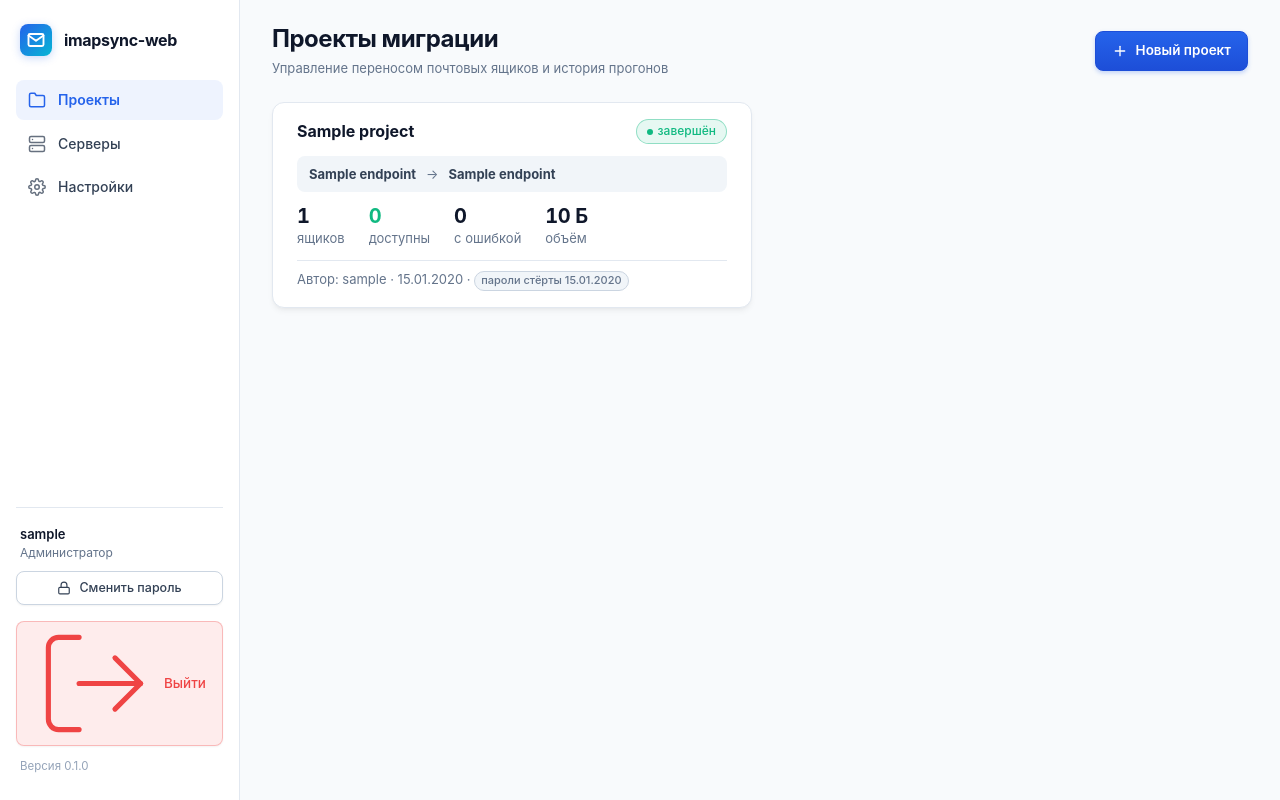
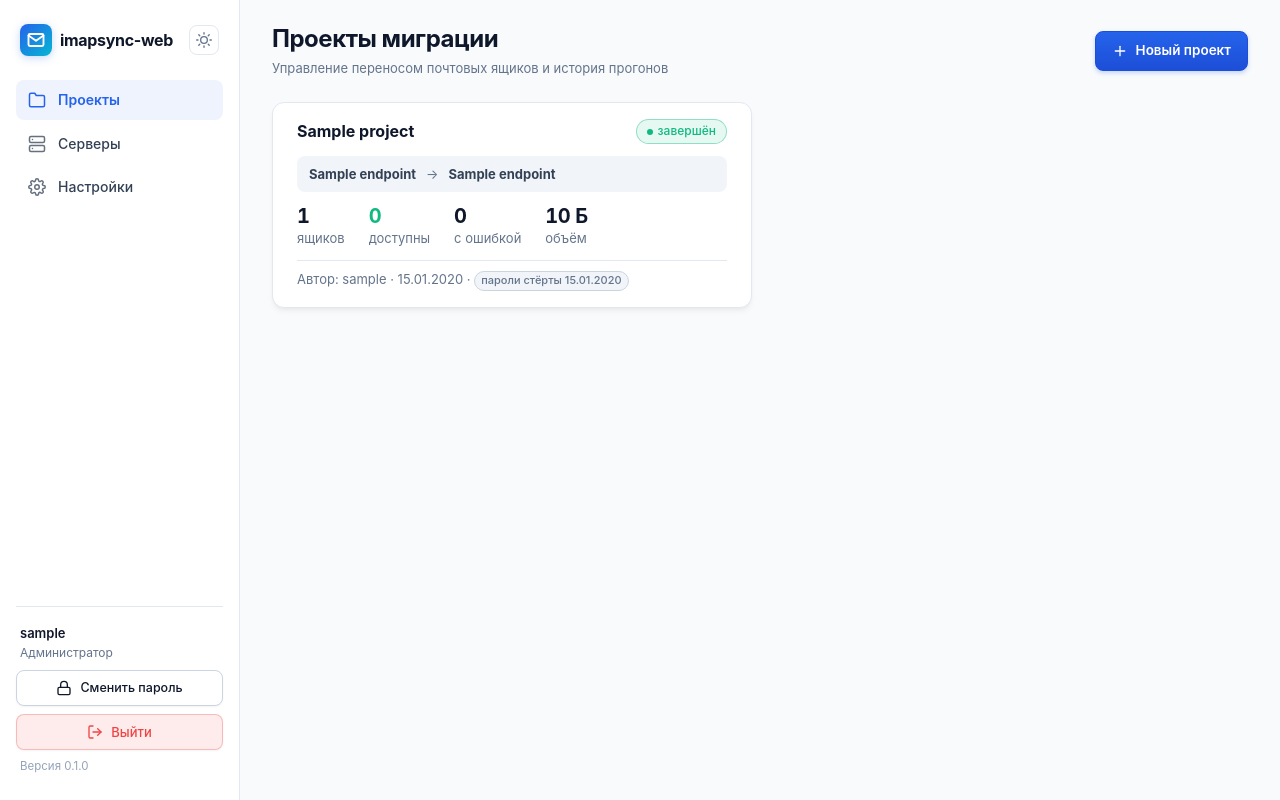
Before and after one commit to Ttolyanich/imapsync-web, a Flask app: page / in a window 1280 px wide. Run offline with Flask 3, Linux system fonts and the light colour scheme; the visitor is signed in with stand-in values (Sample User, id 1); tables that the repository leaves empty hold one stand-in row (values such as "Sample post"); parts of the project's set-up code (start-up, migrations or seed data) failed here and were passed over; some libraries are stand-ins or nearby versions.

Commit message:
Исправить размер кнопки Выйти, цвет текста Сменить пароль и добавить переключатель Светлая/Тёмная тема

```diff
--- a/app/static/css/style.css
+++ b/app/static/css/style.css
@@ -488,7 +552,7 @@ button, .button {
   font-size: 13.5px;
   font-weight: 500;
   line-height: 1;
-  color: var(--ink-soft);
+  color: var(--ink);
   background: var(--panel);
   border: 1px solid var(--line-strong);
   border-radius: var(--radius-sm);
@@ -496,6 +560,78 @@ button, .button {
   white-space: nowrap;
   box-shadow: var(--shadow-sm);
   transition: all 0.15s ease;
+}
+
+button svg, .button svg {
+  width: 16px;
+  height: 16px;
+  min-width: 16px;
+  min-height: 16px;
+  max-width: 16px;
+  max-height: 16px;
+  stroke-width: 2;
+  flex: 0 0 16px;
+}
+
+button:hover, .button:hover {
+  background: var(--panel-subtle);
+  border-color: var(--muted);
+  color: var(--ink);
+  text-decoration: none;
+  box-shadow: var(--shadow);
+}
+
+.theme-btn {
+  background: transparent;
+  border: 1px solid var(--line);
+  color: var(--muted);
+  border-radius: var(--radius-sm);
+  padding: 0;
+  min-height: 30px;
+  height: 30px;
+  width: 30px;
+  display: inline-flex;
+  align-items: center;
+  justify-content: center;
+  cursor: pointer;
+  box-shadow: none;
+}
+.theme-btn:hover {
+  background: var(--panel-subtle);
+  color: var(--ink);
+  border-color: var(--line-strong);
+}
+
+.sidebar-foot form {
+  margin: 0;
+}
+.sidebar-foot button, .sidebar-foot .button {
+  width: 100%;
+  justify-content: center;
+  min-height: 36px;
+  height: 36px;
+  font-size: 13px;
+  color: var(--ink);
+}
+.sidebar-foot button.danger, .sidebar-foot .button.danger {
+  color: var(--err);
+  border-color: rgba(239, 68, 68, 0.3);
+  background: var(--err-soft);
+}
+.sidebar-foot button.danger:hover, .sidebar-foot .button.danger:hover {
+  background: var(--err);
+  color: #ffffff;
+}
+
+.sidebar-foot button svg, .sidebar-foot .button svg {
+  width: 16px !important;
+  height: 16px !important;
+  min-width: 16px !important;
+  min-height: 16px !important;
+  max-width: 16px !important;
+  max-height: 16px !important;
+  stroke-width: 2 !important;
+  flex: 0 0 16px !important;
 }
 
 button.button-sm, .button.button-sm {
--- a/app/templates/base.html
+++ b/app/templates/base.html
@@ -4,6 +4,15 @@
   <meta charset="UTF-8">
   <meta name="viewport" content="width=device-width, initial-scale=1.0">
   <title>{% block title %}imapsync-web{% endblock %}</title>
+  {# Мгновенная инициализация темы до отрисовки для исключения мигания #}
+  <script>
+    (function() {
+      var saved = localStorage.getItem('theme');
+      if (saved) {
+        document.documentElement.setAttribute('data-theme', saved);
+      }
+    })();
+  </script>
   {# Автономные стили без внешних CDN для работы в закрытых контурах. #}
   <link rel="stylesheet" href="{{ url_for('static', filename='css/style.css') }}?v={{ version }}">
   <link rel="icon" href="{{ url_for('static', filename='img/generic.svg') }}">
@@ -13,11 +22,16 @@
 {% if current_user() %}
 <div class="layout">
   <aside class="sidebar">
-    <div class="brand">
-      <span class="brand-mark">
-        <svg xmlns="http://www.w3.org/2000/svg" width="18" height="18" viewBox="0 0 24 24" fill="none" stroke="currentColor" stroke-width="2.5" stroke-linecap="round" stroke-linejoin="round"><path d="M4 4h16c1.1 0 2 .9 2 2v12c0 1.1-.9 2-2 2H4c-1.1 0-2-.9-2-2V6c0-1.1.9-2 2-2z"></path><polyline points="22,6 12,13 2,6"></polyline></svg>
-      </span>
-      <span>imapsync-web</span>
+    <div class="brand" style="display:flex;align-items:center;justify-content:space-between;width:100%">
+      <div style="display:flex;align-items:center;gap:var(--space-2)">
+        <span class="brand-mark">
+          <svg xmlns="http://www.w3.org/2000/svg" width="18" height="18" viewBox="0 0 24 24" fill="none" stroke="currentColor" stroke-width="2.5" stroke-linecap="round" stroke-linejoin="round"><path d="M4 4h16c1.1 0 2 .9 2 2v12c0 1.1-.9 2-2 2H4c-1.1 0-2-.9-2-2V6c0-1.1.9-2 2-2z"></path><polyline points="22,6 12,13 2,6"></polyline></svg>
+        </span>
+        <span>imapsync-web</span>
+      </div>
+      <button type="button" class="theme-btn" onclick="toggleTheme()" title="Переключить тему (Светлая / Тёмная)">
+        <svg xmlns="http://www.w3.org/2000/svg" width="15" height="15" viewBox="0 0 24 24" fill="none" stroke="currentColor" stroke-width="2" stroke-linecap="round" stroke-linejoin="round"><circle cx="12" cy="12" r="5"></circle><line x1="12" y1="1" x2="12" y2="3"></line><line x1="12" y1="21" x2="12" y2="23"></line><line x1="4.22" y1="4.22" x2="5.64" y2="5.64"></line><line x1="18.36" y1="18.36" x2="19.78" y2="19.78"></line><line x1="1" y1="12" x2="3" y2="12"></line><line x1="21" y1="12" x2="23" y2="12"></line><line x1="4.22" y1="19.78" x2="5.64" y2="18.36"></line><line x1="18.36" y1="5.64" x2="19.78" y2="4.22"></line></svg>
+      </button>
     </div>
 
     <nav>
@@ -44,15 +58,15 @@
         <span class="who-role">{{ 'Администратор' if current_user().is_admin else 'Оператор' }}</span>
       </div>
 
-      <button class="button" type="button" onclick="document.getElementById('pwd-modal').showModal()" style="width:100%;font-size:12.5px;min-height:34px;margin-bottom:var(--space-2)">
+      <button class="button" type="button" onclick="document.getElementById('pwd-modal').showModal()" style="font-size:12.5px;min-height:34px">
         <svg xmlns="http://www.w3.org/2000/svg" width="14" height="14" viewBox="0 0 24 24" fill="none" stroke="currentColor" stroke-width="2" stroke-linecap="round" stroke-linejoin="round"><rect x="3" y="11" width="18" height="11" rx="2" ry="2"></rect><path d="M7 11V7a5 5 0 0 1 10 0v4"></path></svg>
         Сменить пароль
       </button>
 
       <form method="post" action="{{ url_for('auth.logout') }}">
         <input type="hidden" name="csrf_token" value="{{ csrf_token() }}">
-        <button class="button danger" type="submit" style="width:100%">
-          <svg xmlns="http://www.w3.org/2000/svg" viewBox="0 0 24 24" fill="none" stroke="currentColor" stroke-linecap="round" stroke-linejoin="round"><path d="M9 21H5a2 2 0 0 1-2-2V5a2 2 0 0 1 2-2h4"></path><polyline points="16 17 21 12 16 7"></polyline><line x1="21" y1="12" x2="9" y2="12"></line></svg>
+        <button class="button danger" type="submit">
+          <svg xmlns="http://www.w3.org/2000/svg" width="14" height="14" viewBox="0 0 24 24" fill="none" stroke="currentColor" stroke-width="2" stroke-linecap="round" stroke-linejoin="round"><path d="M9 21H5a2 2 0 0 1-2-2V5a2 2 0 0 1 2-2h4"></path><polyline points="16 17 21 12 16 7"></polyline><line x1="21" y1="12" x2="9" y2="12"></line></svg>
           Выйти
         </button>
       </form>
@@ -100,6 +114,18 @@
   </div>
 </dialog>
 
+<script>
+  function toggleTheme() {
+    var current = document.documentElement.getAttribute('data-theme');
+    if (!current) {
+      current = window.matchMedia('(prefers-color-scheme: dark)').matches ? 'dark' : 'light';
+    }
+    var next = current === 'dark' ? 'light' : 'dark';
+    document.documentElement.setAttribute('data-theme', next);
+    localStorage.setItem('theme', next);
+  }
+</script>
+
 {% else %}
   {% block anon %}{% endblock %}
 {% endif %}
```
Also changed, not shown: other parts of app/static/css/style.css (+66 -2 lines).
